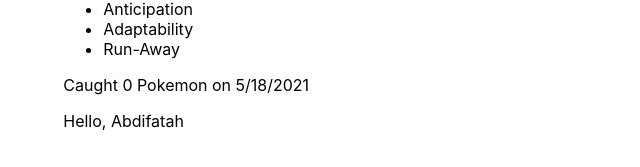
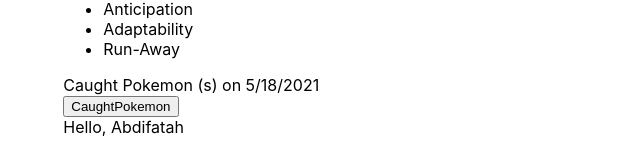
Before and after one commit to Abdifatah29/cyf-pokedex, a React (Create React App) app: page / in a window 1280 px wide. Shown: the part 439-606 px from the top of the page, without its empty margins (319-959 px from the left). Built offline with nearby package versions, Linux system fonts and the light colour scheme.

Commit message:
react-lesson2

```diff
--- a/src/App.js
+++ b/src/App.js
@@ -19,10 +19,18 @@
 
 let date = new Date().toLocaleDateString();
 
+ const logWhenClicked = () => {
+      console.log('react event Handling ');
+  }
+
 
 function App() {
     return <div className="container" style={styles}>
-    <Logo appName = "Abdifatah's pokedex"/>
+    <Logo
+        appName = "Abdifatah's pokedex"
+        handleClick={logWhenClicked}
+
+    />
     <BestPokemon abilities = {abilities}/>
     <CaughtPokemon date = {date}/>
     <Greeting />
--- a/src/Components/CaughtPokemon.js
+++ b/src/Components/CaughtPokemon.js
@@ -1,10 +1,33 @@
-import React from 'react';
+import React, {useState} from 'react';
 
 
 //CaughtPokemon Component
 const CaughtPokemon = (props) => {
+    const [caught, displayCaught] = useState([]);
+
+
+    let randomPokemoms = [
+        "Pikachu",
+        "charizard",
+        "Landorus",
+        "Eevee",
+        "Mewtwo",
+        "Ho-Oh",
+        "Vulpix"
+    ];
+    let random = Math.floor(Math.random() * randomPokemoms.length)
+
+    const catchPokemon =() => {
+         displayCaught(caught.concat(randomPokemoms[random]))
+    }
+
   return (
-    <p>Caught 0 Pokemon on {props.date}</p>
+    <div>
+        <div>Caught {caught.map((item, index) => (
+            <ul key={index}><li>{item}</li></ul>
+        ))} Pokemon (s) on {props.date}</div>
+        <button onClick={catchPokemon} >CaughtPokemon </button>
+    </div>
   )
 }
 
--- a/src/Components/Logo.js
+++ b/src/Components/Logo.js
@@ -6,8 +6,9 @@
       <header>
         <h1>Welcome to {props.appName}</h1>
         <img
-          alt="pokedex"
-          src="https://assets.pokemon.com/assets/cms2/img/pokedex/full/016.png"/>
+            alt="pokedex"
+            src="https://assets.pokemon.com/assets/cms2/img/pokedex/full/016.png"
+            onClick={props.handleClick}/>
       </header>
   )
 }
```
